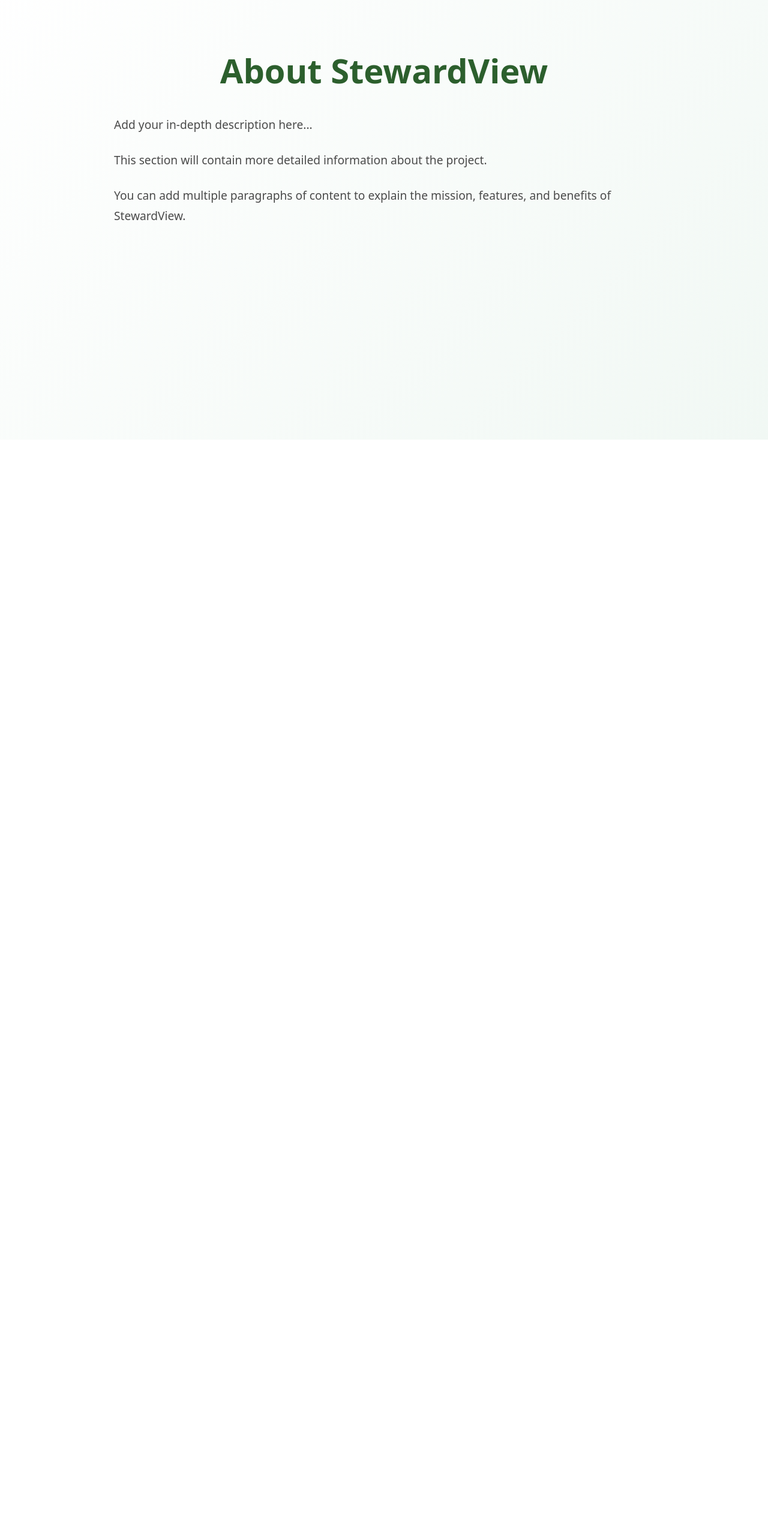
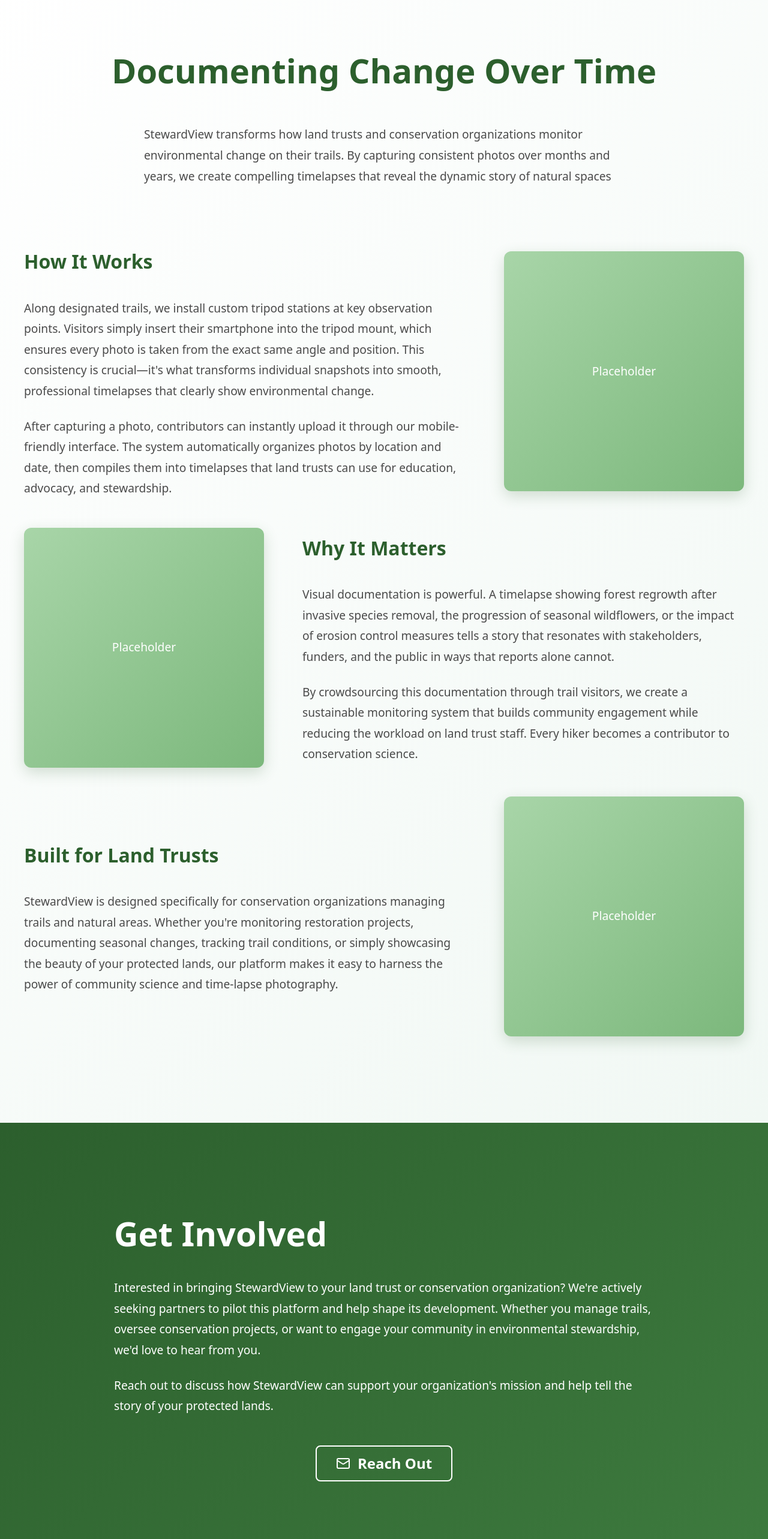
Before and after one commit to ACherniske/StewardView, a React (Vite) app in the folder frontend/: page / in a window 1280 px wide. Shown: the part 867-3433 px from the top of the page at 60% size. Before the commit the page ends 1600 px from the top, so only its background shows below. Built offline with nearby package versions, Linux system fonts and the light colour scheme; no server answers.

Commit message:
feat: Revamp LandingPage content and styles for enhanced user engagement

```diff
--- a/frontend/src/pages/LandingPage.jsx
+++ b/frontend/src/pages/LandingPage.jsx
@@ -1,4 +1,5 @@
 import '../styles/pages/LandingPage.css';
+import { Mail } from 'lucide-react';
 
 function LandingPage() {
   return (
@@ -22,11 +23,96 @@ function LandingPage() {
       {/* Detailed Description Section */}
       <section className="details-section">
         <div className="details-content">
-          <h2>About StewardView</h2>
-          <div className="description-placeholder">
-            <p>Add your in-depth description here...</p>
-            <p>This section will contain more detailed information about the project.</p>
-            <p>You can add multiple paragraphs of content to explain the mission, features, and benefits of StewardView.</p>
+          <h2>Documenting Change Over Time</h2>
+
+          <div className="intro-block">
+            <p>
+              StewardView transforms how land trusts and conservation organizations monitor environmental change on their trails.
+              By capturing consistent photos over months and years, we create compelling timelapses that reveal the dynamic
+              story of natural spaces
+            </p>
+          </div>
+
+          <div className="content-block-wrapper">
+            <div className="content-block reverse">
+              <div className="image-placeholder right">
+                <span>Placeholder</span>
+              </div>
+              <div className="text-content">
+                <h3>How It Works</h3>
+                <p>
+                  Along designated trails, we install custom tripod stations at key observation points. Visitors simply insert
+                  their smartphone into the tripod mount, which ensures every photo is taken from the exact same angle and position.
+                  This consistency is crucial—it's what transforms individual snapshots into smooth, professional timelapses that
+                  clearly show environmental change.
+                </p>
+                <p>
+                  After capturing a photo, contributors can instantly upload it through our mobile-friendly interface. The system
+                  automatically organizes photos by location and date, then compiles them into timelapses that land trusts can
+                  use for education, advocacy, and stewardship.
+                </p>
+              </div>
+            </div>
+          </div>
+
+          <div className="content-block-wrapper">
+            <div className="content-block">
+              <div className="image-placeholder left">
+                <span>Placeholder</span>
+              </div>
+              <div className="text-content">
+                <h3>Why It Matters</h3>
+                <p>
+                  Visual documentation is powerful. A timelapse showing forest regrowth after invasive species removal, the
+                  progression of seasonal wildflowers, or the impact of erosion control measures tells a story that resonates
+                  with stakeholders, funders, and the public in ways that reports alone cannot.
+                </p>
+                <p>
+                  By crowdsourcing this documentation through trail visitors, we create a sustainable monitoring system that
+                  builds community engagement while reducing the workload on land trust staff. Every hiker becomes a contributor
+                  to conservation science.
+                </p>
+              </div>
+            </div>
+          </div>
+
+          <div className="content-block-wrapper">
+            <div className="content-block reverse">
+              <div className="image-placeholder right">
+                <span>Placeholder</span>
+              </div>
+              <div className="text-content">
+                <h3 >Built for Land Trusts</h3>
+                <p>
+                  StewardView is designed specifically for conservation organizations managing trails and natural areas. Whether
+                  you're monitoring restoration projects, documenting seasonal changes, tracking trail conditions, or simply
+                  showcasing the beauty of your protected lands, our platform makes it easy to harness the power of community
+                  science and time-lapse photography.
+                </p>
+              </div>
+            </div>
+          </div>
+        </div>
+      </section>
+
+      {/* Get Involved Section */}
+      <section className="get-involved-section">
+        <div className="get-involved-content">
+          <h2>Get Involved</h2>
+          <p>
+            Interested in bringing StewardView to your land trust or conservation organization? We're actively seeking
+            partners to pilot this platform and help shape its development. Whether you manage trails, oversee conservation
+            projects, or want to engage your community in environmental stewardship, we'd love to hear from you.
+          </p>
+          <p>
+            Reach out to discuss how StewardView can support your organization's mission and help tell the story of
+            your protected lands.
+          </p>
+          <div className="contact-info">
+            <a href="mailto:acherniske@gmail.com">
+              <Mail size={24} />
+              <span>Reach Out</span>
+            </a>
           </div>
         </div>
       </section>
--- a/frontend/src/styles/pages/LandingPage.css
+++ b/frontend/src/styles/pages/LandingPage.css
@@ -58,7 +58,7 @@
 }
 
 .details-content {
-  max-width: 900px;
+  max-width: 1200px;
   margin: 0 auto;
 }
 
@@ -66,18 +66,98 @@
   font-size: clamp(2rem, 5vw, 3.5rem);
   font-weight: 600;
   color: #2c5f2d;
-  margin-bottom: 2rem;
+  margin-bottom: 3rem;
   text-align: center;
 }
 
-.description-placeholder {
+.details-content h3 {
+  font-size: clamp(1.5rem, 3vw, 2rem);
+  font-weight: 600;
+  color: #2c5f2d;
+  text-align: left;
+}
+
+/* Intro Block */
+.intro-block {
+  max-width: 800px;
+  margin: 0 auto 6rem;
+  text-align: left;
   font-size: clamp(1rem, 2vw, 1.2rem);
   line-height: 1.8;
   color: #4a4a4a;
 }
 
-.description-placeholder p {
-  margin-bottom: 1.5rem;
+.intro-block p {
+  margin: 0;
+}
+
+/* Content Blocks with Images */
+.content-block-wrapper {
+  display: flex;
+  align-items: center;
+  margin-bottom: 3rem;
+  margin-top: 3rem;
+}
+
+.content-block {
+  display: flex;
+  gap: 4rem;
+  align-items: center;
+  width: 100%;
+}
+
+.content-block.reverse {
+  flex-direction: row-reverse;
+}
+
+.image-placeholder {
+  flex-shrink: 0;
+  width: 400px;
+  height: 400px;
+  background: linear-gradient(135deg, #a8d5a8 0%, #7cb87c 100%);
+  border-radius: 12px;
+  display: flex;
+  align-items: center;
+  justify-content: center;
+  font-size: 1.2rem;
+  font-weight: 500;
+  color: #ffffff;
+  text-align: center;
+  padding: 1rem;
+  box-shadow: 0 8px 24px rgba(44, 95, 45, 0.2);
+}
+
+.text-content {
+  flex: 1;
+  font-size: clamp(1rem, 2vw, 1.2rem);
+  line-height: 1.8;
+  color: #4a4a4a;
+}
+
+.text-content h3 {
+  margin-top: 0;
+}
+
+.text-content p {
+  margin: 0 0 1.5rem 0;
+}
+
+.text-content p:last-child {
+  margin-bottom: 0;
+}
+
+/* Responsive Design */
+@media (max-width: 768px) {
+  .content-block,
+  .content-block.reverse {
+    flex-direction: column;
+  }
+
+  .image-placeholder {
+    width: 100%;
+    max-width: 350px;
+    height: 250px;
+  }
 }
 
 /* Animations */
@@ -101,4 +181,67 @@
   .details-section {
     padding: 3rem 1.5rem;
   }
+
+  .get-involved-section {
+    padding: 3rem 1.5rem;
+  }
 }
+
+/* Get Involved Section */
+.get-involved-section {
+  background: linear-gradient(135deg, #2c5f2d 0%, #3d7a3e 100%);
+  padding: 6rem 2rem;
+  color: #ffffff;
+}
+
+.get-involved-content {
+  max-width: 900px;
+  margin: 0 auto;
+  text-align: left;
+}
+
+.get-involved-content h2 {
+  font-size: clamp(2rem, 5vw, 3.5rem);
+  font-weight: 600;
+  color: #ffffff;
+  margin-bottom: 2rem;
+  text-align: left;
+}
+
+.get-involved-content p {
+  font-size: clamp(1rem, 2vw, 1.2rem);
+  line-height: 1.8;
+  margin-bottom: 1.5rem;
+  color: #ffffff;
+}
+
+.contact-info {
+  margin-top: 3rem;
+  display: flex;
+  justify-content: center;
+}
+
+.contact-info a {
+  font-size: clamp(1.2rem, 2.5vw, 1.5rem);
+  font-weight: 600;
+  color: #ffffff;
+  text-decoration: none;
+  padding: 1rem 2rem;
+  border: 2px solid #ffffff;
+  border-radius: 8px;
+  display: inline-flex;
+  align-items: center;
+  justify-content: center;
+  gap: 0.75rem;
+  transition: background-color 0.3s ease, color 0.3s ease;
+  line-height: 1;
+}
+
+.contact-info a svg {
+  flex-shrink: 0;
+}
+
+.contact-info a:hover {
+  background-color: #ffffff;
+  color: #2c5f2d;
+}
```
